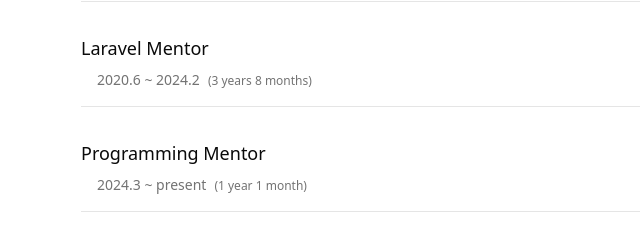
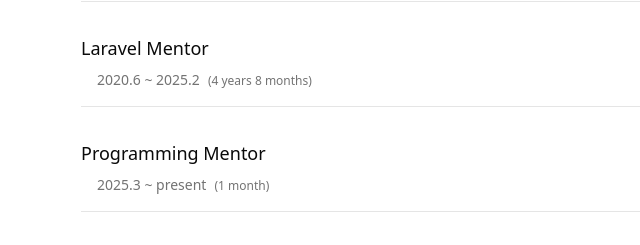
Before and after one commit to yugo-ibuki/portfolio, a Next.js app: page /background in a window 1280 px wide. Shown: the part 921-1166 px from the top of the page, without its empty margins (229-869 px from the left). Built offline with nearby package versions, Linux system fonts and the light colour scheme.

Commit message:
change date

```diff
--- a/src/components/List/SideWork.tsx
+++ b/src/components/List/SideWork.tsx
@@ -22,12 +22,12 @@ const sideWorks: SideWork[] = [
   {
     title: 'Laravel Mentor',
     startDate: '2020-06',
-    endDate: '2024-02',
+    endDate: '2025-02',
     link: '/background/programming_mentor',
   },
   {
     title: 'Programming Mentor',
-    startDate: '2024-03',
+    startDate: '2025-03',
     endDate: null,
     link: '/background/programming_mentor_2',
   },
```
